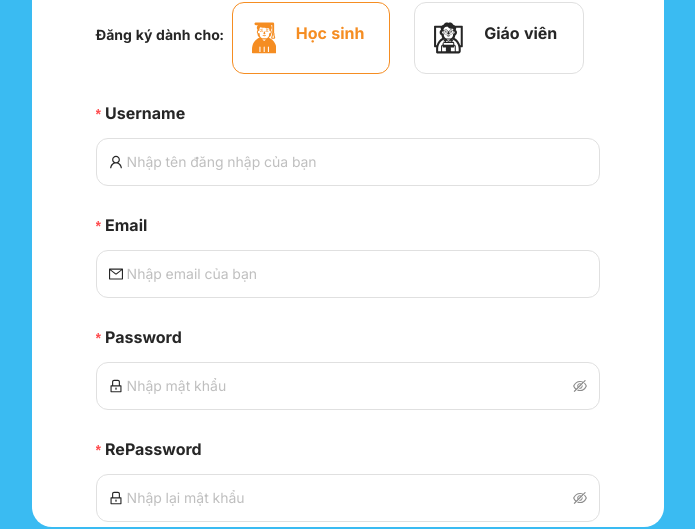
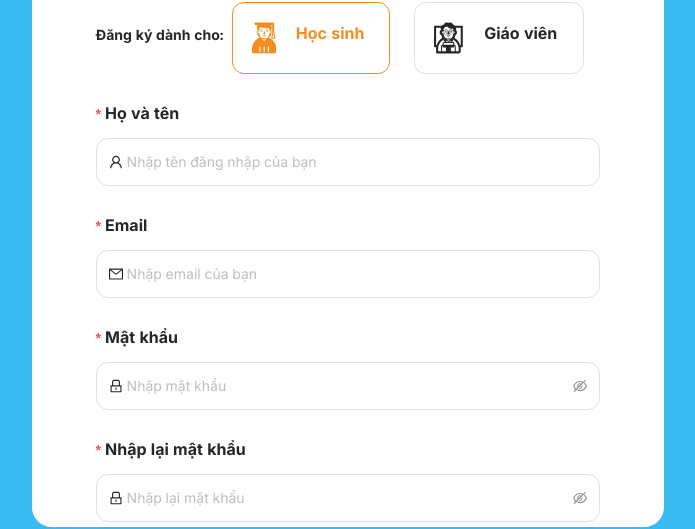
Before and after one commit to AdminThanh/classzone, a React (Create React App) app: page /register in a window 1280 px wide. Shown: the part 253-782 px from the top of the page, without its empty margins (292-987 px from the left). Built offline with nearby package versions, Linux system fonts and the light colour scheme.

Commit message:
update label register & login

```diff
--- a/src/pages/Login/index.tsx
+++ b/src/pages/Login/index.tsx
@@ -88,9 +88,9 @@ function Login() {
         </Form.Item>
 
         <Form.Item
-          label="Password"
+          label="Mật khẩu"
           name="password"
-          rules={[{ required: true, message: 'Mời bạn nhập password!' }]}
+          rules={[{ required: true, message: 'Mời bạn nhập mật khẩu!' }]}
         >
           <Input.Password
             placeholder="Nhập mật khẩu"
--- a/src/pages/Register/index.tsx
+++ b/src/pages/Register/index.tsx
@@ -106,7 +106,7 @@ function Register() {
           </div>
         </Form.Item>
         <Form.Item
-          label="Username"
+          label="Họ và tên"
           name="username"
           rules={[{ required: true, message: 'Mời bạn nhập username!' }]}
         >
@@ -124,7 +124,7 @@ function Register() {
         </Form.Item>
 
         <Form.Item
-          label="Password"
+          label="Mật khẩu"
           name="password"
           rules={[
             { required: true, message: t('edit_profile.val_password') },
@@ -136,7 +136,7 @@ function Register() {
           />
         </Form.Item>
         <Form.Item
-          label="RePassword"
+          label="Nhập lại mật khẩu"
           name="repassword"
           rules={[{ required: true, message: 'Mời bạn nhập lại password!' }]}
         >
```
